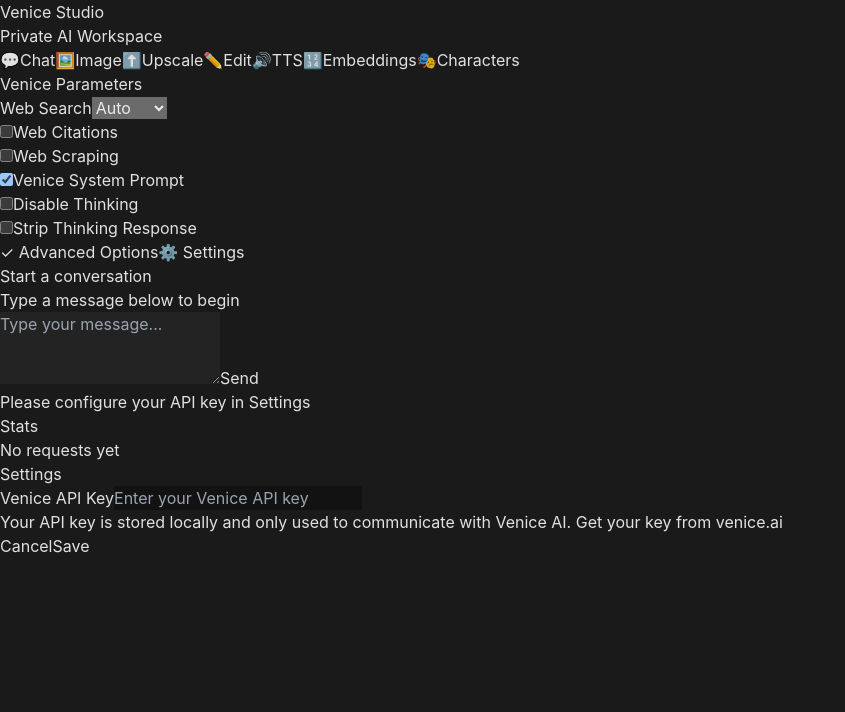
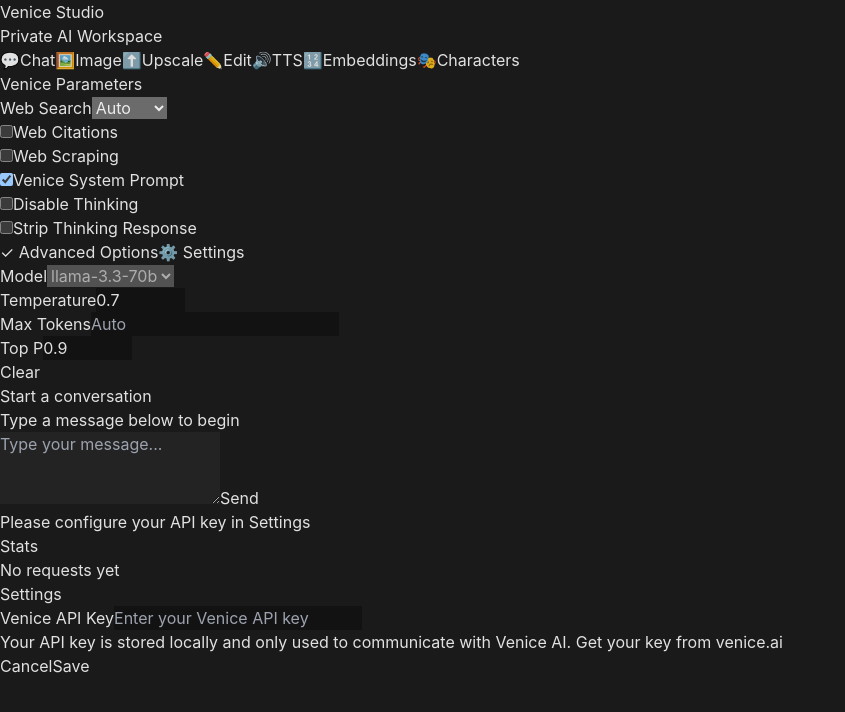
Before and after one commit to FoxingWolf/venice-frontend, a React (Vite) app: page / in a window 1280 px wide. Both pictures are taken after a click on the button "Advanced Options". Shown: the top 712 px of the page, without its empty margins (0-845 px from the left). Built offline with nearby package versions, Linux system fonts and the light colour scheme.

Commit message:
Add model selectors and advanced parameters to all features
Co-authored-by: FoxingWolf <118658734+FoxingWolf@users.noreply.github.com>

```diff
--- a/src/App.tsx
+++ b/src/App.tsx
@@ -1,5 +1,6 @@
 import { useState, useEffect } from 'react';
 import { useAppStore } from '@/stores/appStore';
+import type { ModelSpec } from '@/types/venice';
 import { Settings } from '@/components/Settings';
 import { Chat } from '@/components/Chat';
 import { ImageGenerate } from '@/components/ImageGenerate';
@@ -40,9 +41,9 @@ function App() {
   useEffect(() => {
     // Fetch models when provider is available
     if (provider) {
-      provider.getModels().then((models) => {
+      provider.getModels().then((models: ModelSpec[]) => {
         setModels(models);
-      }).catch((error) => {
+      }).catch((error: Error) => {
         console.error('Failed to fetch models:', error);
       });
     }
--- a/src/components/Chat.tsx
+++ b/src/components/Chat.tsx
@@ -3,7 +3,18 @@ import { useAppStore } from '@/stores/appStore';
 import type { ChatMessage } from '@/types/venice';
 
 export const Chat: React.FC = () => {
-  const { provider, selectedModel, veniceParameters, addStats, selectedCharacter } = useAppStore();
+  const {
+    provider,
+    selectedModel,
+    setSelectedModel,
+    getChatModels,
+    veniceParameters,
+    chatParameters,
+    setChatParameters,
+    showAdvanced,
+    addStats,
+    selectedCharacter,
+  } = useAppStore();
   const [messages, setMessages] = useState<ChatMessage[]>([]);
   const [input, setInput] = useState('');
   const [isLoading, setIsLoading] = useState(false);
@@ -62,6 +73,11 @@ export const Chat: React.FC = () => {
         venice_parameters: params,
         stream: true,
         stream_options: { include_usage: true },
+        temperature: chatParameters.temperature,
+        max_tokens: chatParameters.max_tokens,
+        top_p: chatParameters.top_p,
+        frequency_penalty: chatParameters.frequency_penalty,
+        presence_penalty: chatParameters.presence_penalty,
       })) {
         totalContent += chunk;
         setMessages((prev) => {
@@ -115,8 +131,97 @@ export const Chat: React.FC = () => {
     }
   };
 
+  const clearConversation = () => {
+    setMessages([]);
+  };
+
+  const chatModels = getChatModels();
+
   return (
     <div className="flex flex-col h-full">
+      {/* Header with Model Selector */}
+      <div className="border-b border-gray-700 p-4">
+        <div className="flex items-center gap-4 flex-wrap">
+          <div className="flex-1 min-w-[200px]">
+            <label className="block text-xs font-medium text-gray-400 mb-1">
+              Model
+            </label>
+            <select
+              value={selectedModel}
+              onChange={(e) => setSelectedModel(e.target.value)}
+              className="w-full px-3 py-2 bg-gray-700 border border-gray-600 rounded-md text-white text-sm focus:outline-none focus:ring-2 focus:ring-blue-500"
+              disabled={!provider}
+            >
+              {chatModels.length > 0 ? (
+                chatModels.map((model) => (
+                  <option key={model.id} value={model.id}>
+                    {model.name || model.id}
+                  </option>
+                ))
+              ) : (
+                <option value={selectedModel}>{selectedModel}</option>
+              )}
+            </select>
+          </div>
+
+          {showAdvanced && (
+            <>
+              <div className="w-32">
+                <label className="block text-xs font-medium text-gray-400 mb-1">
+                  Temperature
+                </label>
+                <input
+                  type="number"
+                  value={chatParameters.temperature}
+                  onChange={(e) => setChatParameters({ temperature: parseFloat(e.target.value) })}
+                  min={0}
+                  max={2}
+                  step={0.1}
+                  className="w-full px-2 py-2 bg-gray-700 border border-gray-600 rounded-md text-white text-sm focus:outline-none focus:ring-2 focus:ring-blue-500"
+                />
+              </div>
+
+              <div className="w-32">
+                <label className="block text-xs font-medium text-gray-400 mb-1">
+                  Max Tokens
+                </label>
+                <input
+                  type="number"
+                  value={chatParameters.max_tokens || ''}
+                  onChange={(e) => setChatParameters({ max_tokens: e.target.value ? parseInt(e.target.value) : undefined })}
+                  placeholder="Auto"
+                  className="w-full px-2 py-2 bg-gray-700 border border-gray-600 rounded-md text-white text-sm focus:outline-none focus:ring-2 focus:ring-blue-500"
+                />
+              </div>
+
+              <div className="w-28">
+                <label className="block text-xs font-medium text-gray-400 mb-1">
+                  Top P
+                </label>
+                <input
+                  type="number"
+                  value={chatParameters.top_p}
+                  onChange={(e) => setChatParameters({ top_p: parseFloat(e.target.value) })}
+                  min={0}
+                  max={1}
+                  step={0.1}
+                  className="w-full px-2 py-2 bg-gray-700 border border-gray-600 rounded-md text-white text-sm focus:outline-none focus:ring-2 focus:ring-blue-500"
+                />
+              </div>
+            </>
+          )}
+
+          <div className="ml-auto">
+            <button
+              onClick={clearConversation}
+              disabled={messages.length === 0}
+              className="px-3 py-2 bg-gray-700 text-white rounded-md hover:bg-gray-600 disabled:bg-gray-800 disabled:cursor-not-allowed transition-colors text-sm"
+            >
+              Clear
+            </button>
+          </div>
+        </div>
+      </div>
       {/* Messages */}
       <div className="flex-1 overflow-y-auto p-4 space-y-4">
         {messages.length === 0 && (
--- a/src/components/Embeddings.tsx
+++ b/src/components/Embeddings.tsx
@@ -2,7 +2,13 @@ import React, { useState } from 'react';
 import { useAppStore } from '@/stores/appStore';
 
 export const Embeddings: React.FC = () => {
-  const { provider, addStats } = useAppStore();
+  const {
+    provider,
+    addStats,
+    getEmbeddingModels,
+    selectedEmbeddingModel,
+    setSelectedEmbeddingModel,
+  } = useAppStore();
   const [text, setText] = useState('');
   const [format, setFormat] = useState<'float' | 'base64'>('float');
   const [isLoading, setIsLoading] = useState(false);
@@ -18,7 +24,7 @@ export const Embeddings: React.FC = () => {
 
     try {
       const { data, headers } = await provider.createEmbeddings({
-        model: 'text-embedding-bge-m3',
+        model: selectedEmbeddingModel,
         input: text,
         encoding_format: format,
       });
@@ -27,7 +33,7 @@ export const Embeddings: React.FC = () => {
 
       addStats({
         requestId: headers?.cfRay,
-        modelId: 'text-embedding-bge-m3',
+        modelId: selectedEmbeddingModel,
         deprecationWarning: headers?.veniceModelDeprecationWarning,
         deprecationDate: headers?.veniceModelDeprecationDate,
         headers,
@@ -54,11 +60,36 @@ export const Embeddings: React.FC = () => {
     URL.revokeObjectURL(url);
   };
 
+  const embeddingModels = getEmbeddingModels();
+
   return (
     <div className="h-full overflow-y-auto p-4">
       <h2 className="text-2xl font-bold text-white mb-4">Embeddings</h2>
 
       <div className="space-y-4 max-w-2xl">
+        {/* Model Selection */}
+        <div>
+          <label className="block text-sm font-medium text-gray-300 mb-2">
+            Model
+          </label>
+          <select
+            value={selectedEmbeddingModel}
+            onChange={(e) => setSelectedEmbeddingModel(e.target.value)}
+            className="w-full px-3 py-2 bg-gray-700 border border-gray-600 rounded-md text-white focus:outline-none focus:ring-2 focus:ring-blue-500"
+            disabled={!provider}
+          >
+            {embeddingModels.length > 0 ? (
+              embeddingModels.map((model) => (
+                <option key={model.id} value={model.id}>
+                  {model.name || model.id}
+                </option>
+              ))
+            ) : (
+              <option value={selectedEmbeddingModel}>{selectedEmbeddingModel}</option>
+            )}
+          </select>
+        </div>
+
         {/* Text Input */}
         <div>
           <label className="block text-sm font-medium text-gray-300 mb-2">
@@ -86,11 +117,6 @@ export const Embeddings: React.FC = () => {
             <option value="float">Float</option>
             <option value="base64">Base64</option>
           </select>
-        </div>
-
-        {/* Model Info */}
-        <div className="bg-blue-900/20 border border-blue-600 rounded p-3 text-blue-300 text-sm">
-          <strong>Model:</strong> text-embedding-bge-m3
         </div>
 
         {/* Error */}
--- a/src/components/TTS.tsx
+++ b/src/components/TTS.tsx
@@ -8,7 +8,13 @@ const VOICES = [
 ];
 
 export const TTS: React.FC = () => {
-  const { provider, addStats } = useAppStore();
+  const {
+    provider,
+    addStats,
+    getTTSModels,
+    selectedTTSModel,
+    setSelectedTTSModel,
+  } = useAppStore();
   const [text, setText] = useState('');
   const [voice, setVoice] = useState('af_sky');
   const [speed, setSpeed] = useState(1.0);
@@ -27,7 +33,7 @@ export const TTS: React.FC = () => {
     try {
       const { data, headers } = await provider.generateSpeech({
         input: text,
-        model: 'tts-kokoro',
+        model: selectedTTSModel,
         voice,
         response_format: format,
         speed,
@@ -38,7 +44,7 @@ export const TTS: React.FC = () => {
 
       addStats({
         requestId: headers?.cfRay,
-        modelId: 'tts-kokoro',
+        modelId: selectedTTSModel,
         deprecationWarning: headers?.veniceModelDeprecationWarning,
         deprecationDate: headers?.veniceModelDeprecationDate,
         headers,
@@ -52,11 +58,36 @@ export const TTS: React.FC = () => {
     }
   };
 
+  const ttsModels = getTTSModels();
+
   return (
     <div className="h-full overflow-y-auto p-4">
       <h2 className="text-2xl font-bold text-white mb-4">Text-to-Speech</h2>
 
       <div className="space-y-4 max-w-2xl">
+        {/* Model Selection */}
+        <div>
+          <label className="block text-sm font-medium text-gray-300 mb-2">
+            Model
+          </label>
+          <select
+            value={selectedTTSModel}
+            onChange={(e) => setSelectedTTSModel(e.target.value)}
+            className="w-full px-3 py-2 bg-gray-700 border border-gray-600 rounded-md text-white focus:outline-none focus:ring-2 focus:ring-blue-500"
+            disabled={!provider}
+          >
+            {ttsModels.length > 0 ? (
+              ttsModels.map((model) => (
+                <option key={model.id} value={model.id}>
+                  {model.name || model.id}
+                </option>
+              ))
+            ) : (
+              <option value={selectedTTSModel}>{selectedTTSModel}</option>
+            )}
+          </select>
+        </div>
+
         {/* Text Input */}
         <div>
           <label className="block text-sm font-medium text-gray-300 mb-2">
--- a/src/stores/appStore.ts
+++ b/src/stores/appStore.ts
@@ -14,12 +14,32 @@ interface AppState {
   // Models
   models: ModelSpec[];
   selectedModel: string;
+  selectedImageModel: string;
+  selectedTTSModel: string;
+  selectedEmbeddingModel: string;
   setModels: (models: ModelSpec[]) => void;
   setSelectedModel: (model: string) => void;
+  setSelectedImageModel: (model: string) => void;
+  setSelectedTTSModel: (model: string) => void;
+  setSelectedEmbeddingModel: (model: string) => void;
+  getChatModels: () => ModelSpec[];
+  getImageModels: () => ModelSpec[];
+  getTTSModels: () => ModelSpec[];
+  getEmbeddingModels: () => ModelSpec[];
 
   // Venice Parameters
   veniceParameters: VeniceParameters;
   setVeniceParameters: (params: Partial<VeniceParameters>) => void;
+
+  // Chat Parameters
+  chatParameters: {
+    temperature: number;
+    max_tokens?: number;
+    top_p: number;
+    frequency_penalty: number;
+    presence_penalty: number;
+  };
+  setChatParameters: (params: Partial<AppState['chatParameters']>) => void;
 
   // Stats
   stats: RequestStats[];
@@ -46,7 +66,7 @@ interface AppState {
   dismissDeprecationWarning: (model: string) => void;
 }
 
-export const useAppStore = create<AppState>((set) => ({
+export const useAppStore = create<AppState>((set, get) => ({
   // API Key
   apiKey: '',
   setApiKey: (key) => set({ apiKey: key }),
@@ -61,8 +81,32 @@ export const useAppStore = create<AppState>((set) => ({
   // Models
   models: [],
   selectedModel: 'llama-3.3-70b',
+  selectedImageModel: 'flux-1.1-pro',
+  selectedTTSModel: 'tts-kokoro',
+  selectedEmbeddingModel: 'text-embedding-bge-m3',
   setModels: (models) => set({ models }),
   setSelectedModel: (model) => set({ selectedModel: model }),
+  setSelectedImageModel: (model) => set({ selectedImageModel: model }),
+  setSelectedTTSModel: (model) => set({ selectedTTSModel: model }),
+  setSelectedEmbeddingModel: (model) => set({ selectedEmbeddingModel: model }),
+  getChatModels: () => {
+    const state = get();
+    return state.models.filter(
+      (m: ModelSpec) => m.traits?.includes('chat') || m.traits?.includes('text')
+    );
+  },
+  getImageModels: () => {
+    const state = get();
+    return state.models.filter((m: ModelSpec) => m.traits?.includes('image'));
+  },
+  getTTSModels: () => {
+    const state = get();
+    return state.models.filter((m: ModelSpec) => m.traits?.includes('audio') || m.traits?.includes('tts'));
+  },
+  getEmbeddingModels: () => {
+    const state = get();
+    return state.models.filter((m: ModelSpec) => m.traits?.includes('embedding'));
+  },
 
   // Venice Parameters
   veniceParameters: {
@@ -72,6 +116,19 @@ export const useAppStore = create<AppState>((set) => ({
   setVeniceParameters: (params) =>
     set((state) => ({
       veniceParameters: { ...state.veniceParameters, ...params },
+    })),
+
+  // Chat Parameters
+  chatParameters: {
+    temperature: 0.7,
+    max_tokens: undefined,
+    top_p: 0.9,
+    frequency_penalty: 0,
+    presence_penalty: 0,
+  },
+  setChatParameters: (params) =>
+    set((state) => ({
+      chatParameters: { ...state.chatParameters, ...params },
     })),
 
   // Stats
```
Also changed, not shown: src/components/ImageGenerate.tsx (+59 -10 lines).
